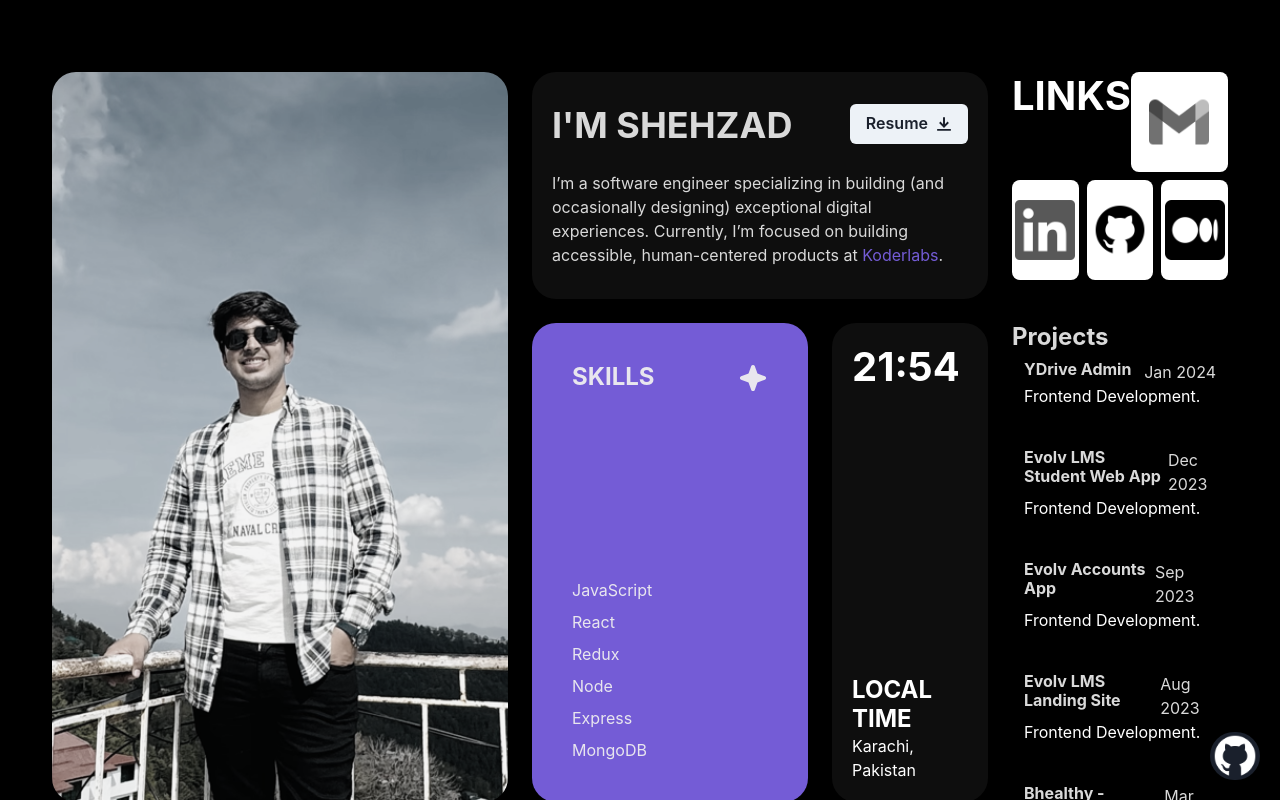
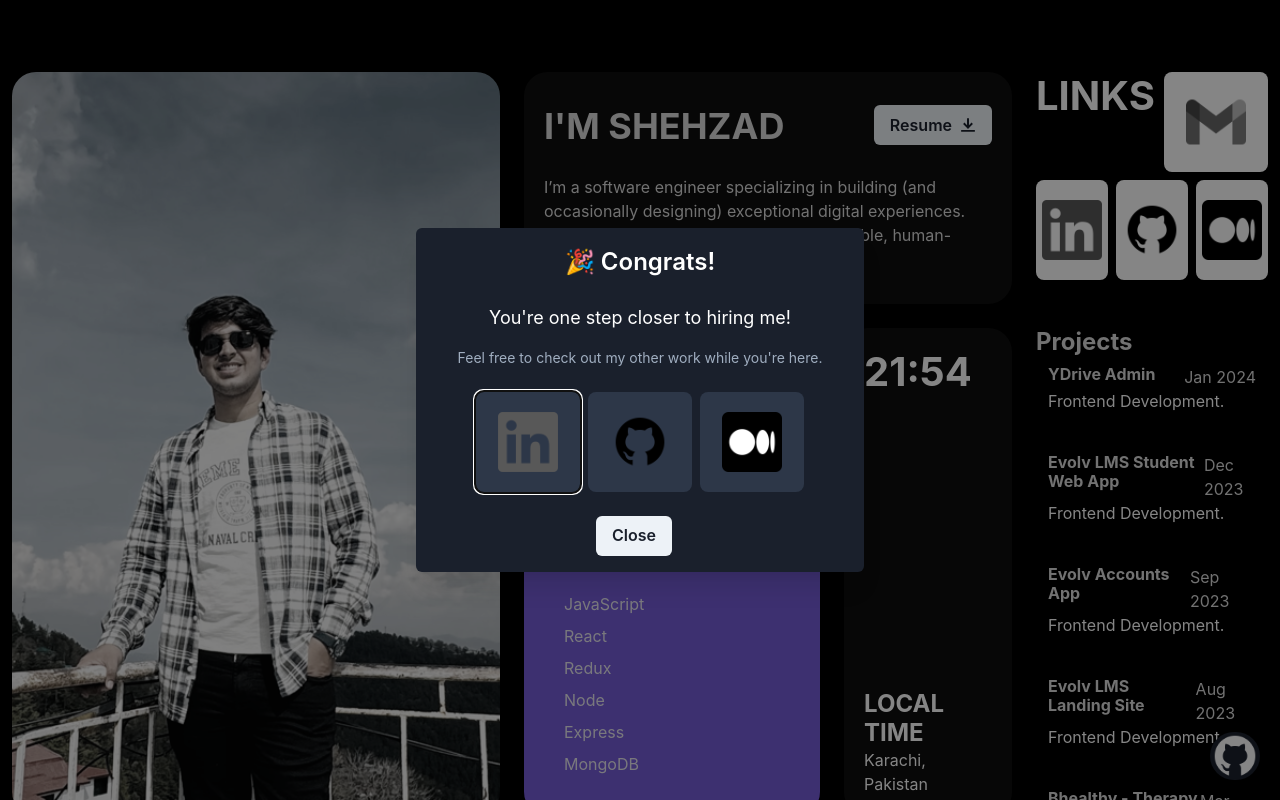
Before and after one commit to Shaxadhere/portfolio-v3, a React (Vite) app: page / in a window 1280 px wide. Shown: the top 800 px of the page. Built offline with nearby package versions, Linux system fonts and the light colour scheme.

Commit message:
☑️Thank you popup

```diff
--- a/src/components/content/Brief.jsx
+++ b/src/components/content/Brief.jsx
@@ -10,6 +10,7 @@ import {
 import { DownloadIcon } from "@chakra-ui/icons";
 import React from "react";
 import { INFORMATION } from "../../config/constants/information";
+import Thanks from "../misc/Thanks";
 
 const Brief = () => {
   return (
@@ -28,15 +29,7 @@ const Brief = () => {
             justify="space-between"
           >
             <Heading>I'M SHEHZAD</Heading>
-            <Button
-              as="a"
-              target="_blank"
-              href={INFORMATION.RESUME}
-              download={true}
-              rightIcon={<DownloadIcon />}
-            >
-              Resume
-            </Button>
+            <Thanks />
           </Flex>
           <Text>
             I’m a software engineer specializing in building (and occasionally
--- a/src/components/data/IconBox.jsx
+++ b/src/components/data/IconBox.jsx
@@ -1,7 +1,7 @@
 import { Image, Flex } from "@chakra-ui/react";
 import React from "react";
 
-const IconBox = ({ title, link = "#", image, ...rest }) => {
+const IconBox = ({ title, link = "#", image, imageProps, ...rest }) => {
   return (
     <Flex
       h={{ base: "85px", lg: "100px" }}
@@ -31,21 +31,8 @@ const IconBox = ({ title, link = "#", image, ...rest }) => {
           //   transform: "translateY(-140%)",
           transition: "all 0.3s ease-in-out",
         }}
+        {...imageProps}
       />
-      {/* <Image
-        maxW="full"
-        maxH="70px"
-        w="70px"
-        h="full"
-        src={image}
-        top="140px"
-        filter="grayscale(100%)"
-        _groupHover={{
-          filter: "grayscale(0%)",
-          transform: "translateY(-140%)",
-          transition: "all 0.3s ease-in-out",
-        }}
-      /> */}
     </Flex>
   );
 };
--- /dev/null
+++ b/src/components/misc/Thanks.jsx
@@ -0,0 +1,133 @@
+import React, { useEffect, useState } from "react";
+import {
+  Modal,
+  ModalOverlay,
+  ModalContent,
+  ModalHeader,
+  ModalBody,
+  ModalFooter,
+  Button,
+  Text,
+  IconButton,
+  useDisclosure,
+  VStack,
+  HStack,
+  SimpleGrid,
+} from "@chakra-ui/react";
+import { INFORMATION } from "../../config/constants/information";
+import { DownloadIcon } from "@chakra-ui/icons";
+import IconBox from "../data/IconBox";
+import APP_IMAGES from "../../config/constants/images";
+
+let timeout;
+
+const Thanks = () => {
+  const { isOpen, onOpen, onClose } = useDisclosure({ defaultIsOpen: true });
+
+  const handleResumeDownload = () => {
+    timeout = setTimeout(() => {
+      onOpen();
+    }, 1000);
+  };
+
+  useEffect(() => {
+    return () => {
+      clearTimeout(timeout);
+    };
+  }, []);
+
+  return (
+    <>
+      <Button
+        as="a"
+        // target="_blank"
+        // href={INFORMATION.RESUME}
+        cursor={"pointer"}
+        download={true}
+        rightIcon={<DownloadIcon />}
+        onClick={handleResumeDownload}
+      >
+        Resume
+      </Button>
+
+      <Modal
+        isOpen={isOpen}
+        onClose={onClose}
+        isCentered
+        motionPreset="slideInBottom"
+      >
+        <ModalOverlay />
+        <ModalContent
+          bg="gray.800"
+          color="white"
+          borderRadius="md"
+          boxShadow="xl"
+        >
+          <ModalHeader fontSize="2xl" textAlign="center">
+            🎉 Congrats!
+          </ModalHeader>
+          <ModalBody>
+            <VStack spacing={4}>
+              <Text fontSize="lg" textAlign="center">
+                You're one step closer to hiring me!
+              </Text>
+              <Text fontSize="sm" textAlign="center" color="gray.400">
+                Feel free to check out my other work while you're here.
+              </Text>
+              <HStack spacing={4} justifyContent="center">
+                <SimpleGrid mt={2} spacing={2} columns={{ base: 4, lg: 3 }}>
+                  <IconBox
+                    display={{ base: "flex", lg: "none" }}
+                    image={APP_IMAGES.GMAIL}
+                    link={`mailto:${INFORMATION.EMAIL}`}
+                    title={"Gmail"}
+                  />
+                  {[
+                    {
+                      title: "LinkedIn",
+                      link: INFORMATION.LINKS.LINKEDIN,
+                      image: APP_IMAGES.LINKEDIN,
+                    },
+                    {
+                      title: "GitHub",
+                      link: INFORMATION.LINKS.GITHUB,
+                      image: APP_IMAGES.GITHUB,
+                    },
+                    {
+                      title: "Twitter",
+                      link: INFORMATION.LINKS.MEDIUM,
+                      image: APP_IMAGES.MEDIUM,
+                    },
+                  ].map((item, index) => (
+                    <IconBox
+                      title={item.title}
+                      image={item.image}
+                      link={item.link}
+                      key={index}
+                      bg="gray.700"
+                      transition="all 0.3s"
+                      imageProps={{
+                        _groupHover: {
+                          filter: "invert(1) grayscale(1)",
+                          transition: "all 0.3s",
+                        },
+                      }}
+                      _hover={{ bg: "gray.600" }}
+                    />
+                  ))}
+                </SimpleGrid>
+              </HStack>
+            </VStack>
+          </ModalBody>
+          <ModalFooter justifyContent="center">
+            <Button mr={3} onClick={onClose}>
+              Close
+            </Button>
+          </ModalFooter>
+        </ModalContent>
+      </Modal>
+    </>
+  );
+};
+
+export default Thanks;
```
